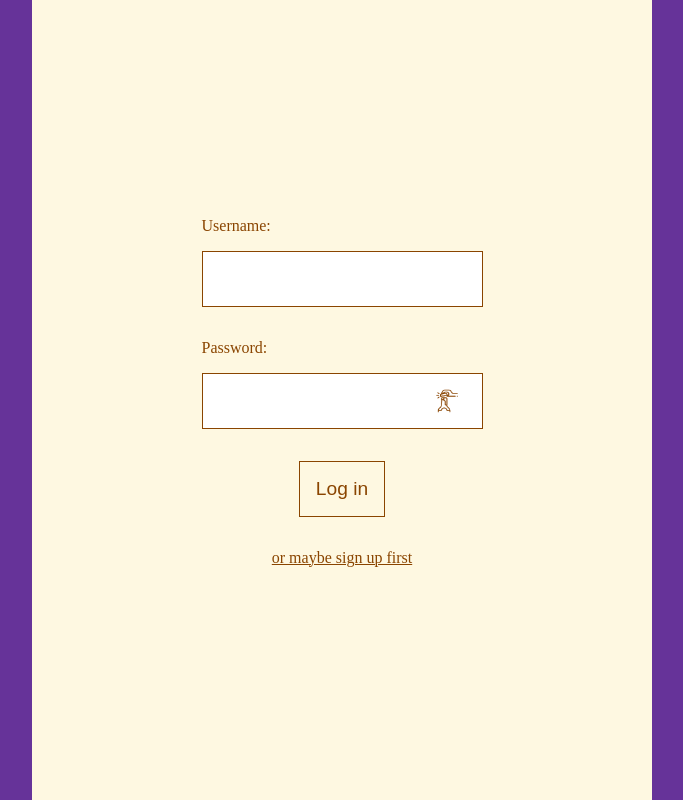
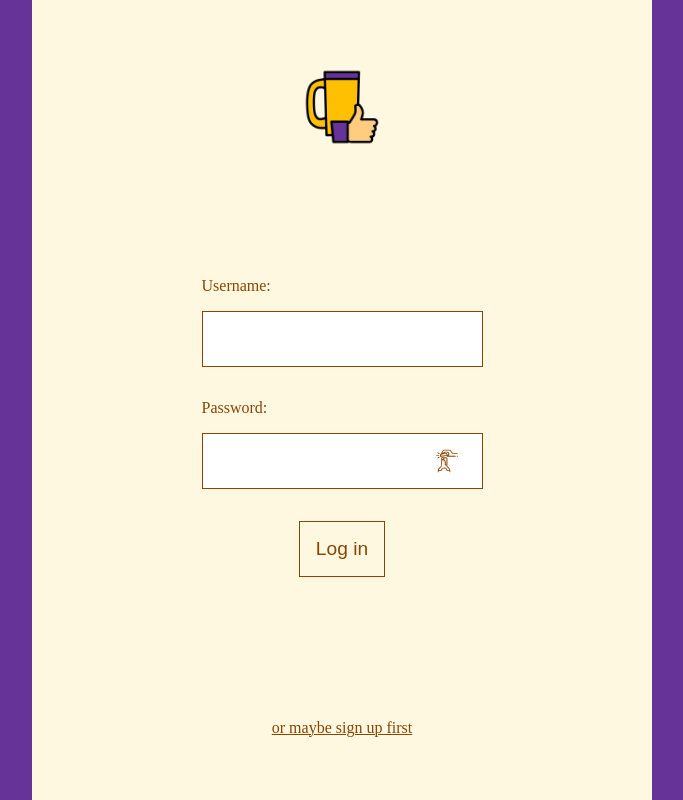
Before and after one commit to wagner-nils/give-me-five-beers, a React (Vite) app in the folder client/: page /login in a window 1280 px wide. Shown: the whole page, without its empty margins (298-981 px from the left). Built offline with nearby package versions, Linux system fonts and the light colour scheme; no server answers.

Commit message:
style: welcome logo

```diff
--- a/client/src/pages/LoginPage.tsx
+++ b/client/src/pages/LoginPage.tsx
@@ -4,8 +4,10 @@ import { useNavigate, Link } from 'react-router-dom';
 import { useAppDispatch } from '../redux/hooks';
 import { useLoginMutation } from '../redux/apiSlice';
 import { setUserId } from '../redux/configSlice';
+
 import OpeningLeft from '../assets/opening-left.png';
 import OpeningRight from '../assets/opening-right.png';
+import BeerGoodLogo from '../assets/beer-like-logo.png';
 
 import '../styles/LoginPage.css';
 
@@ -67,6 +69,7 @@ const LoginPage = (props: Props) => {
 
   return (
     <div className="login-page">
+      <img src={BeerGoodLogo} alt="good beer is good" />
       <form className="login-form" onSubmit={handleLogin}>
         <div className="field">
           <label htmlFor="">Username:</label>
@@ -93,7 +96,7 @@ const LoginPage = (props: Props) => {
         </div>
         <button type="submit">Log in</button>
       </form>
-      <Link className="link" to={'/sign'}>
+      <Link className="link" to={'/signup'}>
         or maybe sign up first
       </Link>
     </div>
--- a/client/src/pages/SignupPage.tsx
+++ b/client/src/pages/SignupPage.tsx
@@ -4,8 +4,10 @@ import { useNavigate, Link } from 'react-router-dom';
 import { useAppDispatch } from '../redux/hooks';
 import { useSignupMutation } from '../redux/apiSlice';
 import { setUserId } from '../redux/configSlice';
+
 import OpeningLeft from '../assets/opening-left.png';
 import OpeningRight from '../assets/opening-right.png';
+import BeerGoodLogo from '../assets/beer-like-logo.png';
 
 import '../styles/SignupPage.css';
 
@@ -72,6 +74,7 @@ const SignupPage = (props: Props) => {
 
   return (
     <div className="signup-page">
+      <img src={BeerGoodLogo} alt="good beer is good" />
       <form className="signup-form" onSubmit={handleSignup}>
         <div className="field">
           <label htmlFor="">Username:</label>
--- a/client/src/pages/WelcomePage.tsx
+++ b/client/src/pages/WelcomePage.tsx
@@ -1,4 +1,6 @@
 import { useNavigate } from 'react-router-dom';
+
+import BeerGoodLogo from '../assets/beer-like-logo.png';
 
 import '../styles/WelcomePage.css';
 
@@ -13,6 +15,7 @@ const WelcomePage = (props: Props) => {
   return (
     <>
       <div className="welcome-page">
+        <img src={BeerGoodLogo} alt="good beer is good" />
         <div className="welcome-options">
           <button onClick={() => handleClick('login')}>log in</button>
           <button onClick={() => handleClick('signup')}>sign up</button>
--- a/client/src/styles/LoginPage.css
+++ b/client/src/styles/LoginPage.css
@@ -3,7 +3,14 @@
   padding: 1rem 3rem 2rem;
   display: flex;
   flex-direction: column;
-  justify-content: center;
+  justify-content: space-around;
+  align-items: center;
+  gap: 3rem;
+}
+
+.login-page img {
+  width: 15vh;
+  height: 15vh;
 }
 
 .login-form {
--- a/client/src/styles/SignupPage.css
+++ b/client/src/styles/SignupPage.css
@@ -4,6 +4,13 @@
   display: flex;
   flex-direction: column;
   justify-content: center;
+  align-items: center;
+  gap: 3rem;
+}
+
+.signup-page img {
+  width: 15vh;
+  height: 15vh;
 }
 
 .signup-form {
--- a/client/src/styles/WelcomePage.css
+++ b/client/src/styles/WelcomePage.css
@@ -4,6 +4,13 @@
   display: flex;
   flex-direction: column;
   justify-content: center;
+  align-items: center;
+  gap: 2rem;
+}
+
+.welcome-page img {
+  width: 20vh;
+  height: 20vh;
 }
 
 .welcome-options {
```
